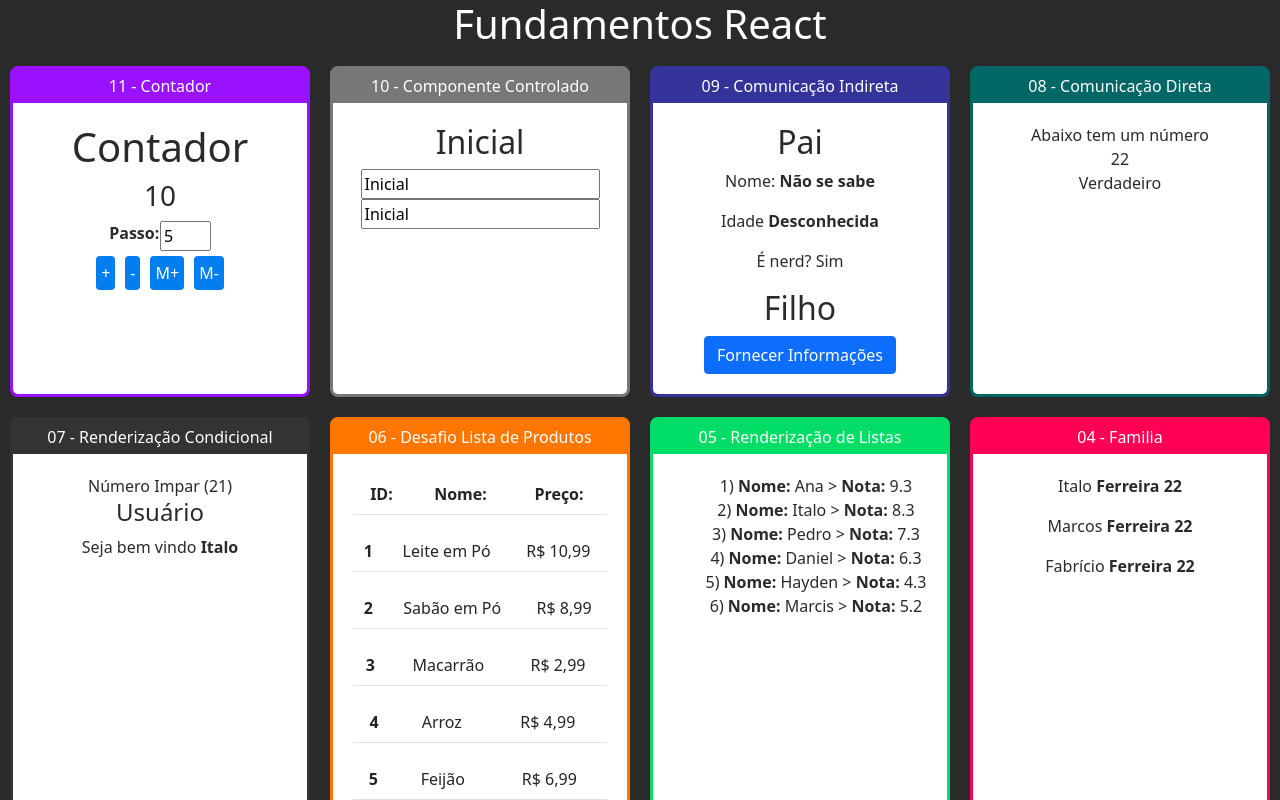
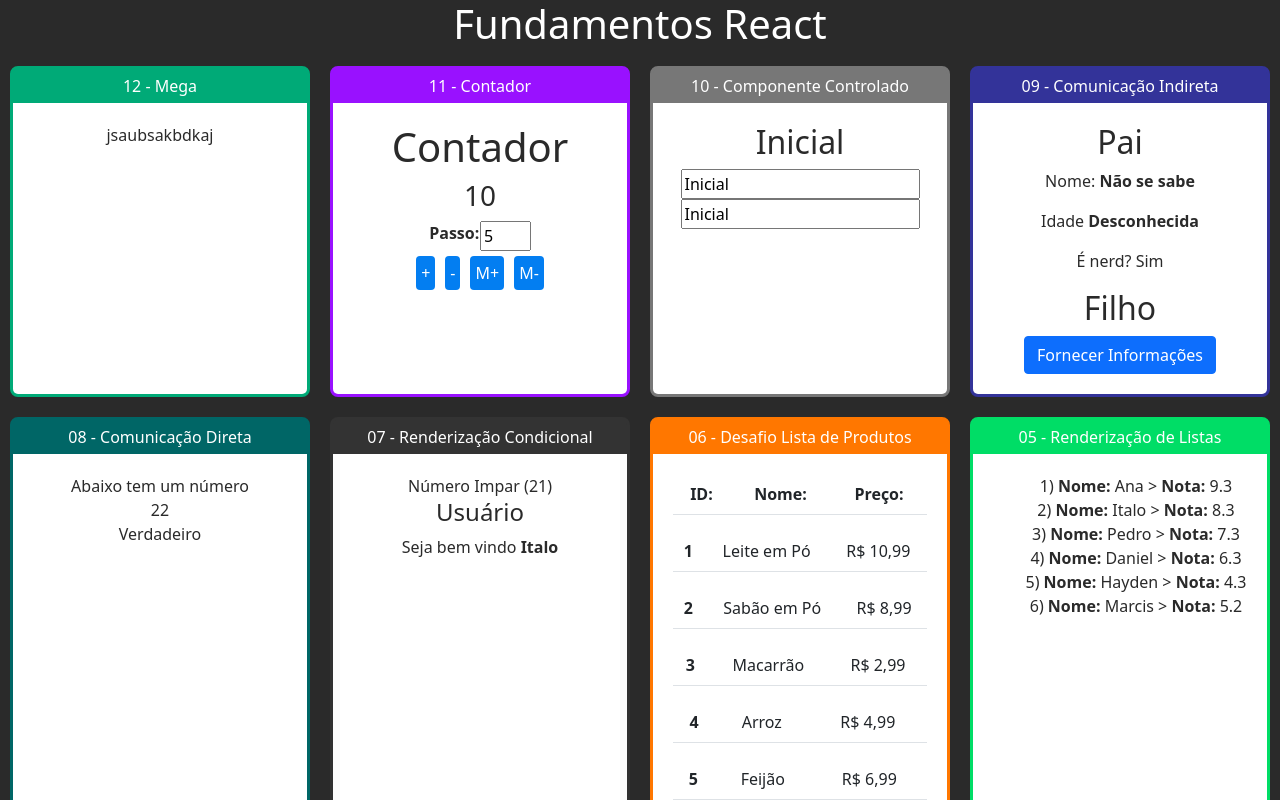
Before and after one commit to italoknd/Curso-REACT-JS, a React (Create React App) app in the folder fundamentos-react/: page / in a window 1280 px wide. Shown: the top 800 px of the page. Built offline with nearby package versions, Linux system fonts and the light colour scheme.

Commit message:
componetização do desafio contador

```diff
--- a/fundamentos-react/src/App.jsx
+++ b/fundamentos-react/src/App.jsx
@@ -14,16 +14,18 @@ import DiretaPai from './components/comunicação/DiretaPai'
 import IndiretaPai from './components/comunicação/IndiretaPai'
 import Input from './components/formulario/Input'
 import Contador from './components/contador/Contador'
+import Mega from './components/mega/Mega'
 
 export default function App() {
   return (
     <div>
       <h1>Fundamentos React</h1>
       <div className="cards-container">
+        <Card titulo="12 - Mega" color="#0A7">
+          <Mega />
+        </Card>
         <Card titulo="11 - Contador" color="#91F">
-          <Contador
-            numeroInicial={10}
-          />
+          <Contador numeroInicial={10} />
         </Card>
         <Card titulo="10 - Componente Controlado" color="#777">
           <Input></Input>
--- /dev/null
+++ b/fundamentos-react/src/components/contador/Botoes.jsx
@@ -0,0 +1,12 @@
+import React from "react";
+
+export default function Botoes(props){
+  return(
+    <div>
+      <button className='button' onClick={props.incremento}>+</button>
+      <button className='button' onClick={props.decremento}>-</button>
+      <button className='button' onClick={props.multiploInc}>M+</button>
+      <button className='button' onClick={props.multiploDec}>M-</button>
+    </div>
+  )
+}
--- a/fundamentos-react/src/components/contador/Contador.jsx
+++ b/fundamentos-react/src/components/contador/Contador.jsx
@@ -1,4 +1,7 @@
 import React, { Component } from 'react'
+import Display from './Display'
+import PassoForm from '../contador/PassoForm'
+import Botoes from './Botoes'
 import './contador.css'
 
 export default class Contador extends Component {
@@ -31,9 +34,9 @@ export default class Contador extends Component {
     })
   }
 
-  setPasso = e => {
+  setPasso = novoPasso => {
     this.setState({
-      passo: +e.target.value //o + serve para converter o valor de string pra number
+      passo: novoPasso
     })
   }
 
@@ -41,21 +44,17 @@ export default class Contador extends Component {
     return (
       <div>
         <h1>Contador</h1>
-        <h3>{this.state.numero}</h3>
-        <div className='input-area'>
-          <label htmlFor="">Passo:</label>
-          <input
-            type="number"
-            value={this.state.passo}
-            onChange={this.setPasso}
-          />
-        </div>
-        <div>
-          <button className='button' onClick={this.incremento}>+</button>
-          <button className='button' onClick={this.decremento}>-</button>
-          <button className='button' onClick={this.multiploInc}>M+</button>
-          <button className='button' onClick={this.multiploDec}>M-</button>
-        </div>
+        <Display numero={this.state.numero}/>
+        <PassoForm
+          passo={this.state.passo}
+          setPasso={this.setPasso}
+        />
+        <Botoes
+          incremento={this.incremento}
+          decremento={this.decremento}
+          multiploInc={this.multiploInc}
+          multiploDec={this.multiploDec}
+        />
       </div>
     )
   }
--- /dev/null
+++ b/fundamentos-react/src/components/contador/Display.jsx
@@ -0,0 +1,5 @@
+import React from 'react'
+
+export default function Display(props) {
+  return <h3>{props.numero}</h3>
+}
--- /dev/null
+++ b/fundamentos-react/src/components/contador/PassoForm.jsx
@@ -0,0 +1,12 @@
+import React from 'react'
+
+export default function Passo(props) {
+  return (
+    <div className="input-area">
+      <label htmlFor="">Passo:</label>
+      <input type="number"
+        value={props.passo}
+        onChange={e => props.setPasso(+e.target.value)} />
+    </div>
+  )
+}
--- /dev/null
+++ b/fundamentos-react/src/components/mega/Mega.jsx
@@ -0,0 +1,9 @@
+import React from "react";
+
+export default function Mega(props) {
+  return(
+    <div>
+      jsaubsakbdkaj
+    </div>
+  )
+}
--- /dev/null
+++ b/fundamentos-react/src/components/mega/gerarNumero.js
@@ -0,0 +1,3 @@
+function gerarNumero(numeros){
+  return
+}
```
